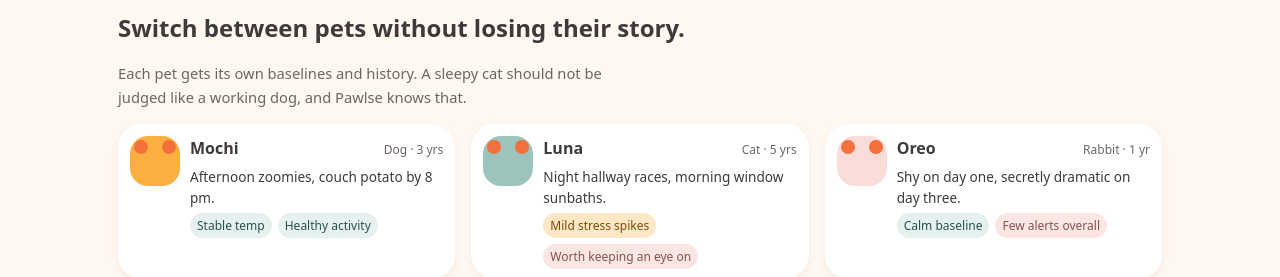
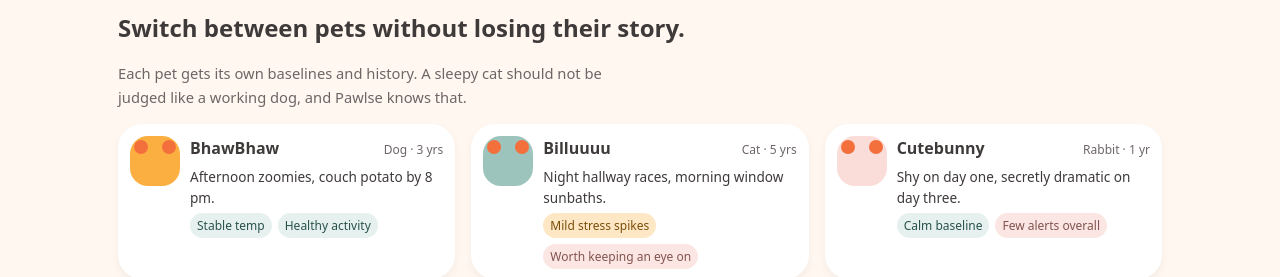
Before and after one commit to Ankit-Plax/pawlse, a plain HTML site: page index.html in a window 1280 px wide. Shown: the part 1260-1537 px from the top of the page. Drawn offline with Linux system fonts and the light colour scheme.

Commit message:
Update index.html

```diff
--- a/index.html
+++ b/index.html
@@ -171,7 +171,7 @@
             <div class="pet-avatar pet-dog"></div>
             <div class="pet-body">
               <div class="pet-header">
-                <h3>Mochi</h3>
+                <h3>BhawBhaw</h3>
                 <span class="pet-tag">Dog · 3 yrs</span>
               </div>
               <p class="pet-note">Afternoon zoomies, couch potato by 8 pm.</p>
@@ -186,7 +186,7 @@
             <div class="pet-avatar pet-cat"></div>
             <div class="pet-body">
               <div class="pet-header">
-                <h3>Luna</h3>
+                <h3>Billuuuu</h3>
                 <span class="pet-tag">Cat · 5 yrs</span>
               </div>
               <p class="pet-note">Night hallway races, morning window sunbaths.</p>
@@ -201,7 +201,7 @@
             <div class="pet-avatar pet-bunny"></div>
             <div class="pet-body">
               <div class="pet-header">
-                <h3>Oreo</h3>
+                <h3>Cutebunny</h3>
                 <span class="pet-tag">Rabbit · 1 yr</span>
               </div>
               <p class="pet-note">Shy on day one, secretly dramatic on day three.</p>
```
